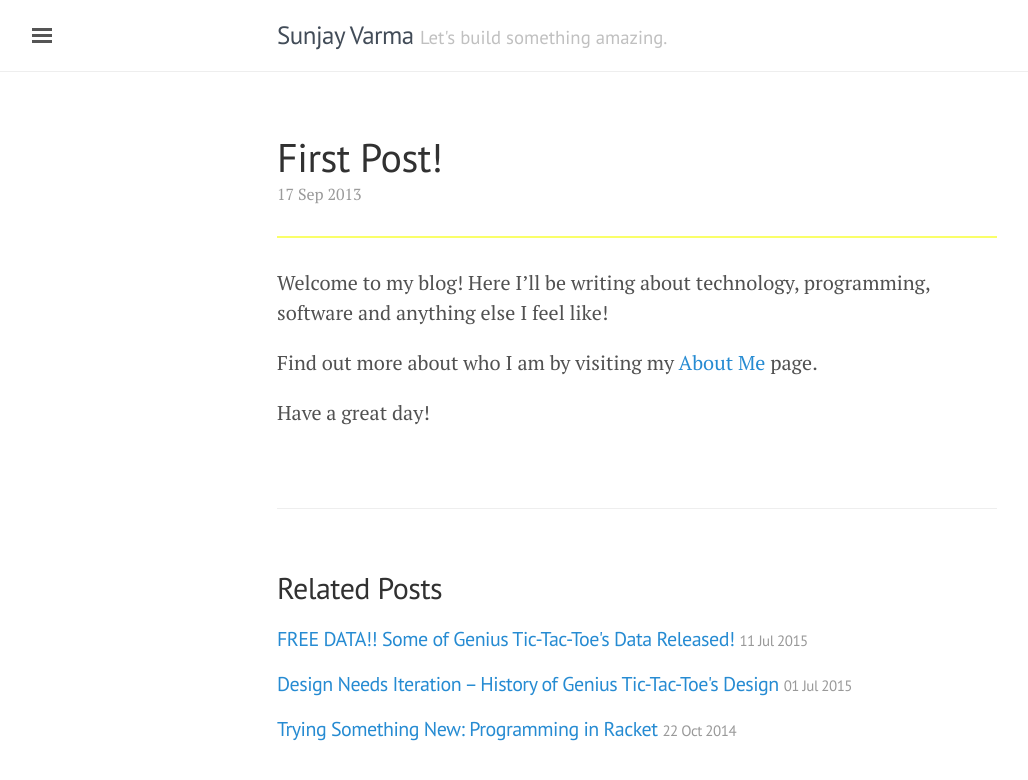
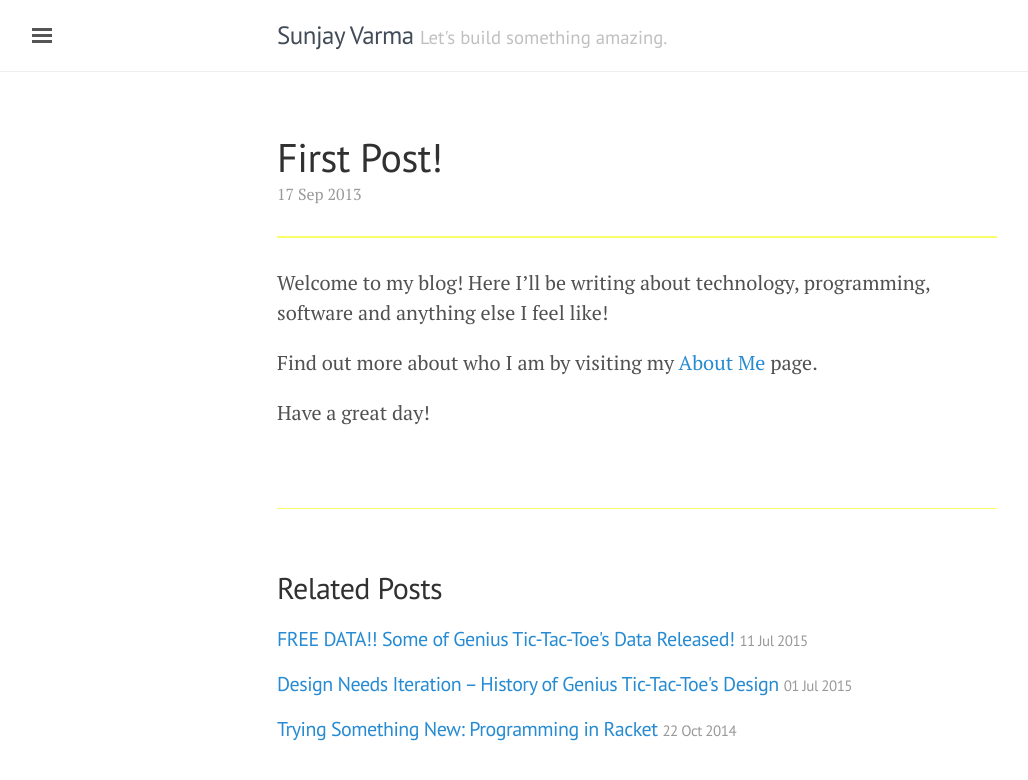
Before and after one commit to sunjay/sunjay.github.io, a Jekyll site: the page built from _posts/2013-09-17-hello-world.md, in a window 1280 px wide. Shown: the top 780 px of the page, without its empty margins (3-1031 px from the left). Built offline with Jekyll 4.4.1, drawn with Linux system fonts in a browser that asks for light colours.

Commit message:
Updated the color of a leftover line above the related posts

```diff
--- a/assets/css/lanyon.css
+++ b/assets/css/lanyon.css
@@ -470,6 +470,9 @@ a.pagination-item:hover {
 .theme-base-0a .masthead-title a {
   color: #424c58;
 }
+.theme-base-0a .related {
+  border-top-color: #FAFF69;
+}
 
 /* Green */
 .theme-base-0b .sidebar,
```
